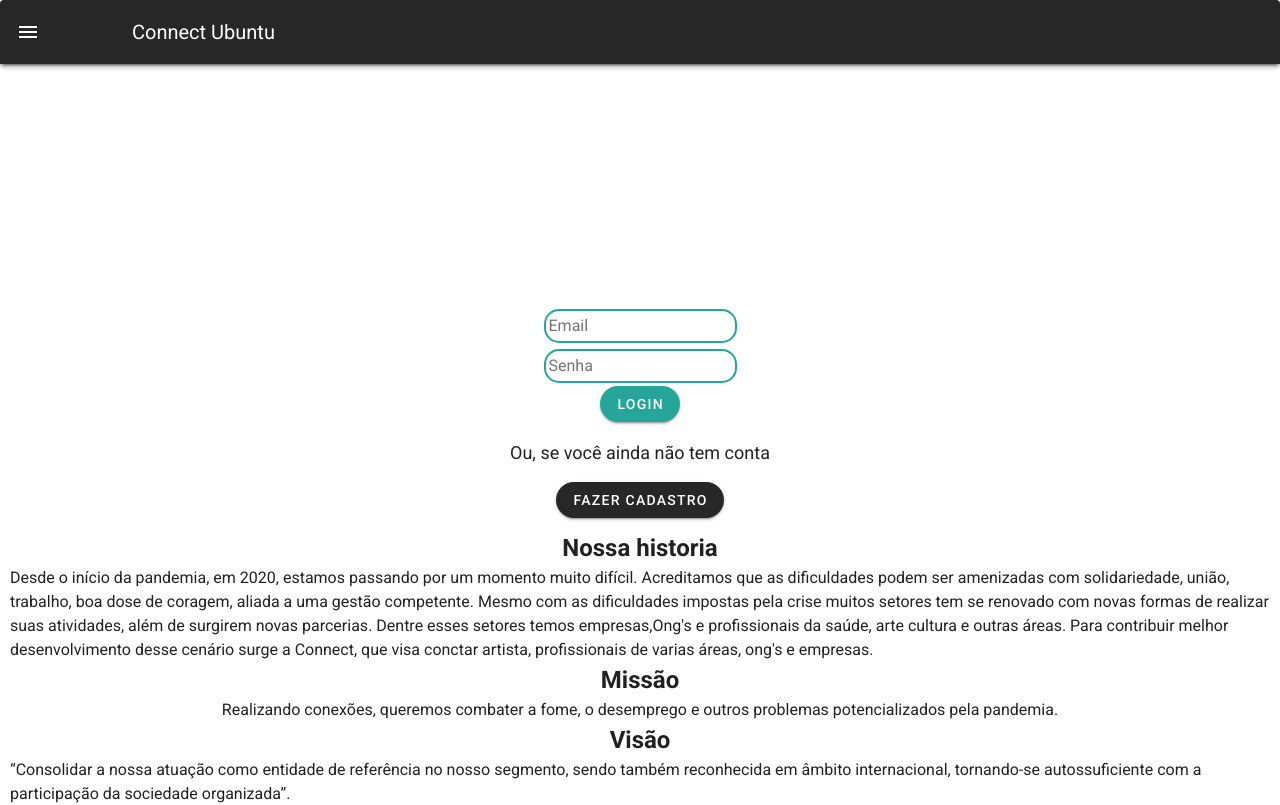
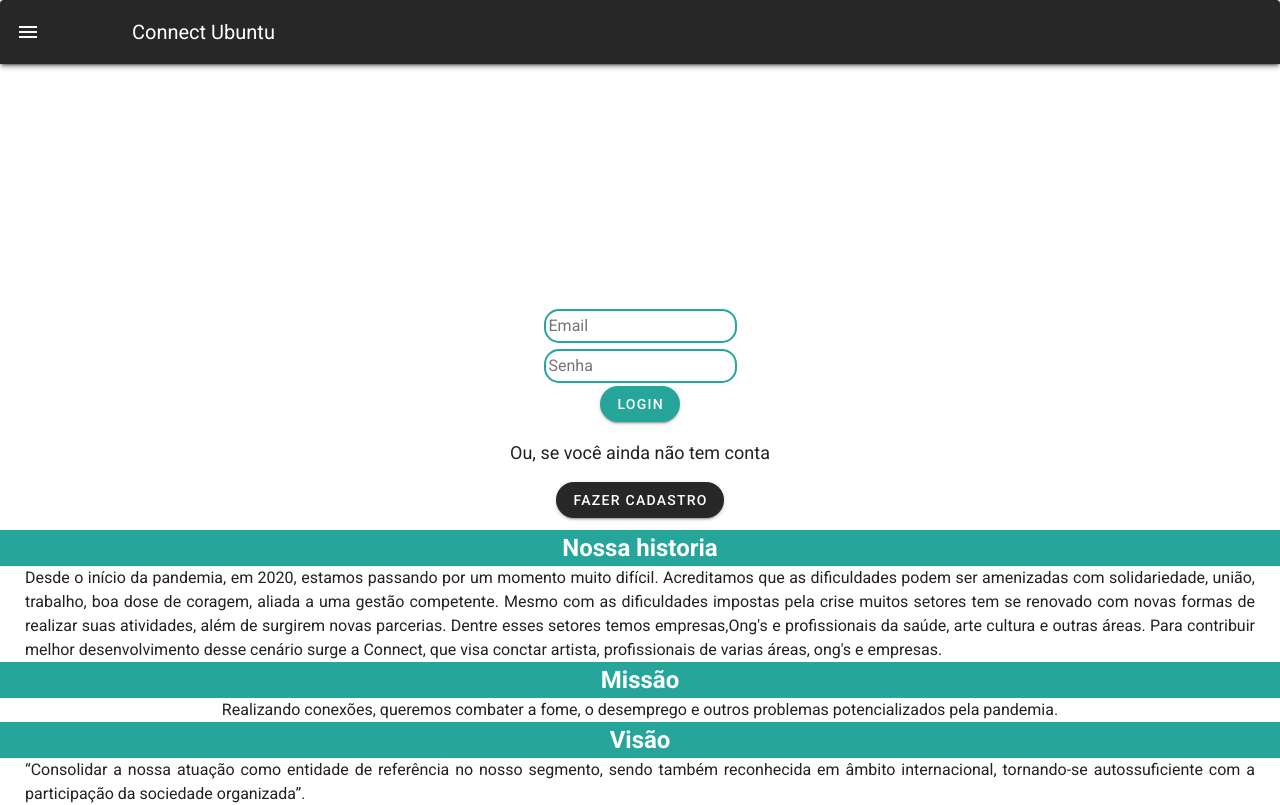
Before and after one commit to DeOliveiraDev/Grupo3-IterisHackathon, a Vue app: page / in a window 1280 px wide. Shown: the top 805 px of the page. Built offline with nearby package versions, Linux system fonts and the light colour scheme.

Commit message:
Organizando Texto

```diff
--- a/src/views/PaginaInicial.vue
+++ b/src/views/PaginaInicial.vue
@@ -135,11 +135,14 @@ a {
     font-size: 18px;
 }
 .linha{
-  margin:0 10px;
+  margin:0 25px;
+  text-align: justify;
 
 }
 h2 {
     text-align: center;
+    background-color: #26A69A;
+    color: white;
 }
 
 
```
